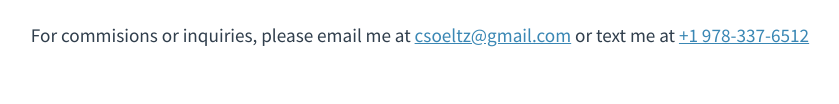
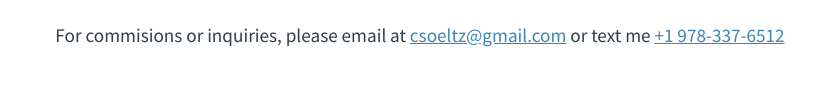
Before and after one commit to wsoeltz/christine-soeltz-portfolio, a Gatsby site: page /contact in a window 1280 px wide. Shown: the part 420-524 px from the top of the page, without its empty margins (220-1059 px from the left). Built offline with nearby package versions, Linux system fonts and the light colour scheme; Gatsby itself is replaced by a stand-in of ours; a web font is replaced by a local one.

Commit message:
Update contact text

```diff
--- a/src/pages/contact.js
+++ b/src/pages/contact.js
@@ -44,7 +44,7 @@ const AboutPage = props => {
             Ongoing workshops in mosaics, drawing, painting, monotype printmaking and 3D wall art are currently being offered at Western Avenue Studios. Please contact me for more information.
           </p>
           <p>
-            For commisions or inquiries, please email me at <a href="mailto:csoeltz@gmail.com">csoeltz@gmail.com</a> or text me at <a href="sms:+19783376512">+1 978-337-6512</a>
+            For commisions or inquiries, please email at <a href="mailto:csoeltz@gmail.com">csoeltz@gmail.com</a> or text me <a href="sms:+19783376512">+1 978-337-6512</a>
           </p>
         </Content>
         <Footer />
```
